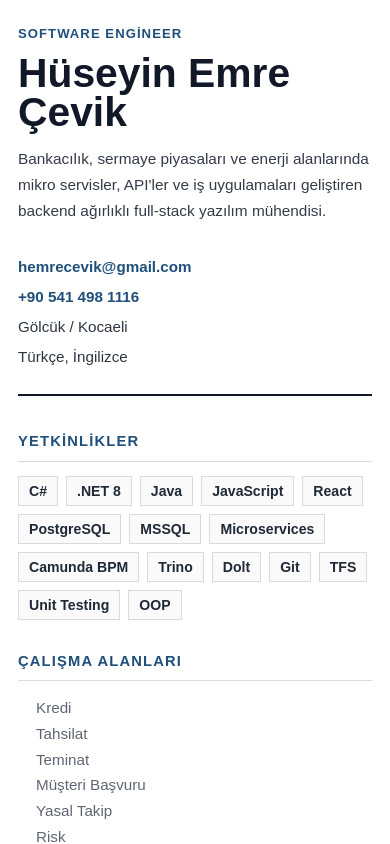
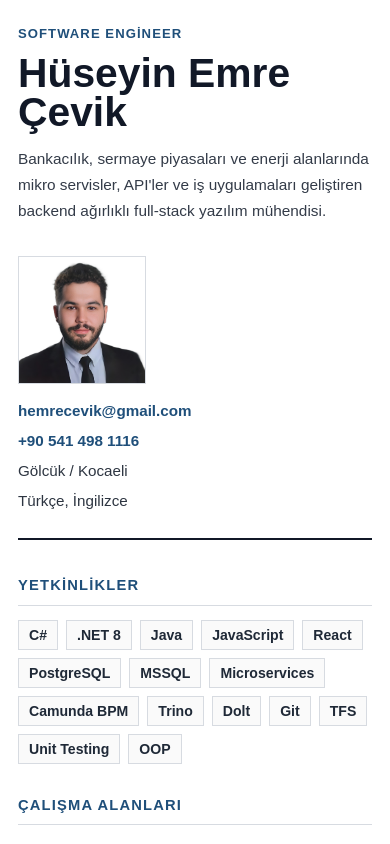
Before and after one commit to cvkgameplay-lab/HuseyinEmreCevikCV.Web, a Next.js app: page / in a window 390 px wide. Shown: the top 844 px of the page. Built offline with nearby package versions, Linux system fonts and the light colour scheme.

Commit message:
Add profile photo to CV site

```diff
--- a/app/globals.css
+++ b/app/globals.css
@@ -86,6 +86,22 @@ h1 {
   color: #333b48;
   font-size: 1.05rem;
   line-height: 1.7;
+}
+
+.header-side {
+  display: grid;
+  justify-items: end;
+  align-content: start;
+  gap: 16px;
+}
+
+.profile-photo {
+  width: 148px;
+  height: 148px;
+  border: 1px solid var(--line);
+  object-fit: cover;
+  object-position: center top;
+  background: #ffffff;
 }
 
 .contact-block {
@@ -249,6 +265,15 @@ h2 {
     text-align: left;
   }
 
+  .header-side {
+    justify-items: start;
+  }
+
+  .profile-photo {
+    width: 128px;
+    height: 128px;
+  }
+
   .resume-body {
     gap: 34px;
   }
--- a/app/page.tsx
+++ b/app/page.tsx
@@ -82,11 +82,18 @@ export default function Home() {
             </p>
           </div>
 
-          <div className="contact-block" aria-label="İletişim bilgileri">
-            <a href="mailto:hemrecevik@gmail.com">hemrecevik@gmail.com</a>
-            <a href="tel:+905414981116">+90 541 498 1116</a>
-            <span>Gölcük / Kocaeli</span>
-            <span>Türkçe, İngilizce</span>
+          <div className="header-side">
+            <img
+              className="profile-photo"
+              src="/profile.jpg"
+              alt="Hüseyin Emre Çevik portre fotoğrafı"
+            />
+            <div className="contact-block" aria-label="İletişim bilgileri">
+              <a href="mailto:hemrecevik@gmail.com">hemrecevik@gmail.com</a>
+              <a href="tel:+905414981116">+90 541 498 1116</a>
+              <span>Gölcük / Kocaeli</span>
+              <span>Türkçe, İngilizce</span>
+            </div>
           </div>
         </header>
 
```
Also changed, not shown: public/profile.jpg (added), 1 other file (tests, documents, lock files or other folders).
